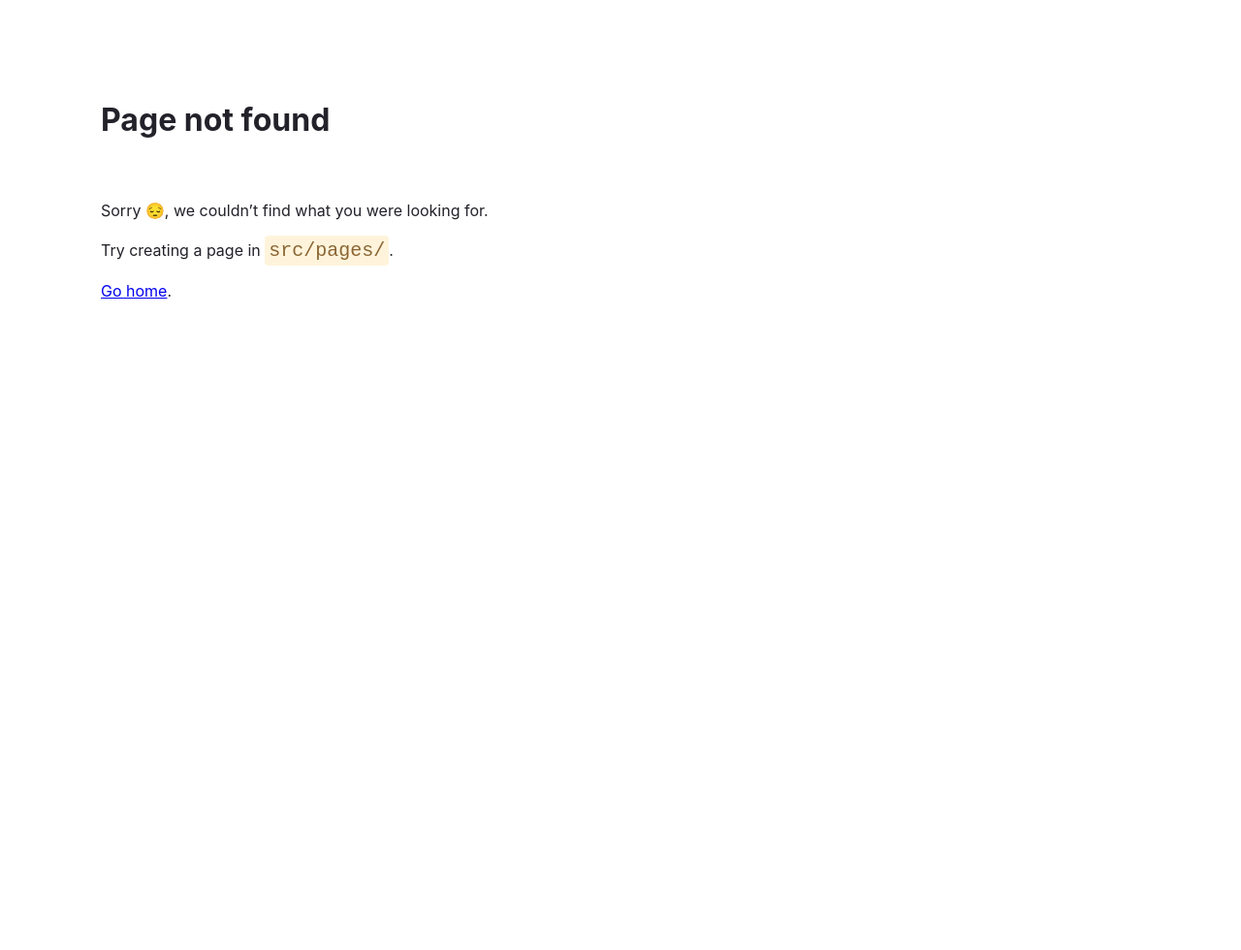
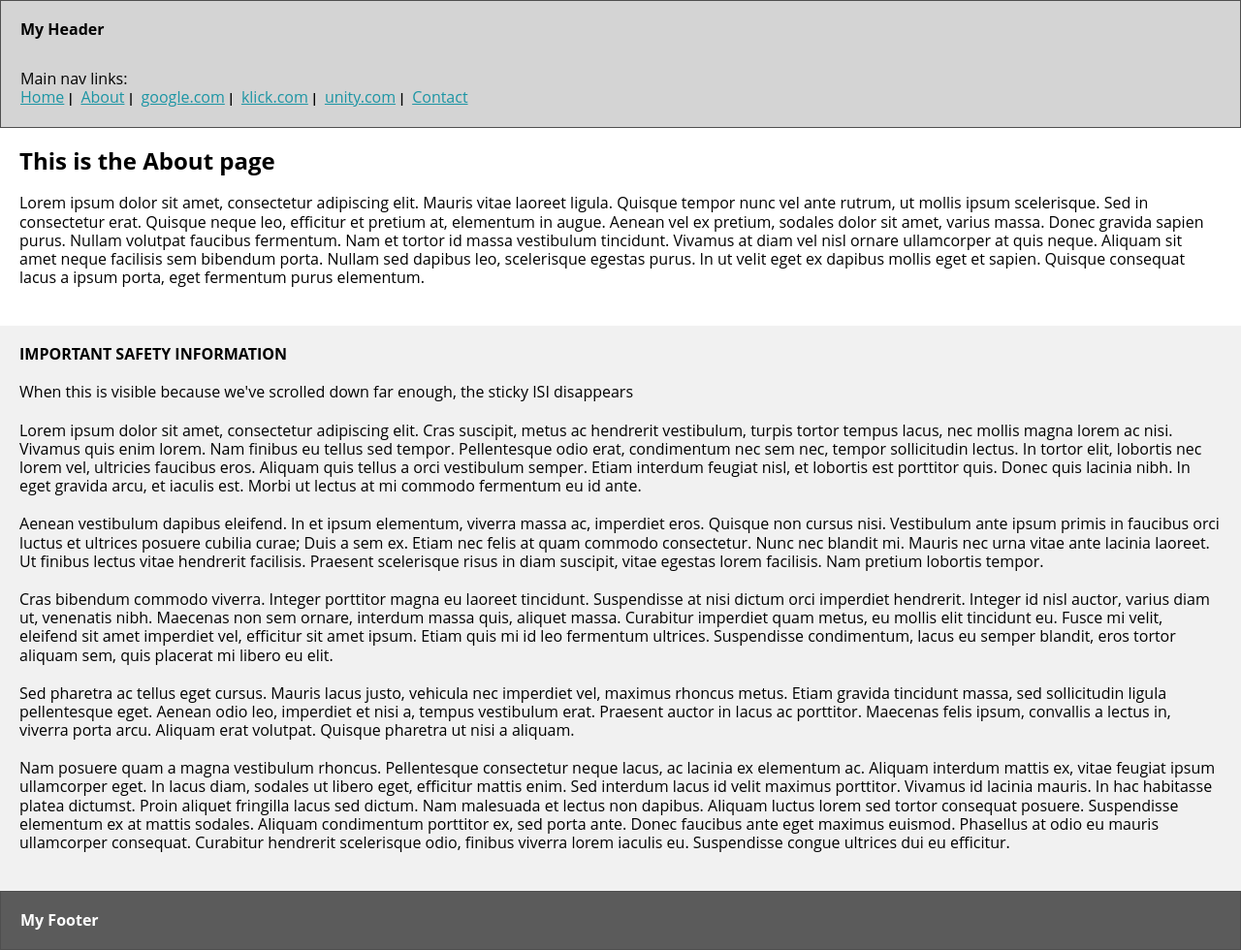
Before and after one commit to JusticeAmpofo/gatsby-sample-website, a Gatsby site: page /about in a window 1280 px wide. Before the commit this address had no page. Shown: the whole page at 97% size. Before the commit the page ends 800 px from the top, so only its background shows below. Built offline with nearby package versions, Linux system fonts and the light colour scheme; Gatsby itself is replaced by a stand-in of ours.

Commit message:
add internal links

```diff
--- a/src/components/Header.js
+++ b/src/components/Header.js
@@ -1,18 +1,37 @@
 import React, { useState } from 'react';
+import { Link } from 'gatsby';
 import './header.css';
 
 const menuLinks = [
     {
+        name: 'Home',
+        href: '/',
+        isInternal: true,
+    },
+    {
+        name: 'About',
+        href: '/about',
+        isInternal: true,
+    },
+    {
         name: 'google.com',
         href: 'https://www.google.com',
+        isInternal: false,
     },
     {
         name: 'klick.com',
         href: 'https://www.klick.com',
+        isInternal: false,
     },
     {
         name: 'unity.com',
         href: 'https://unity.com/',
+        isInternal: false,
+    },
+    {
+        name: 'Contact',
+        href: '/contact',
+        isInternal: true,
     },
 ];
 
@@ -49,6 +68,14 @@ const Header = () => {
                                         key={index}
                                         className='navigation-block__list mr1'
                                     >
+                                        {menuLink.isInternal ? (
+                                            <Link
+                                                to={menuLink.href}
+                                                className='navigation-block__link'
+                                            >
+                                                {menuLink.name}
+                                            </Link>
+                                        ) : (
                                             <a
                                                 className='navigation-block__link'
                                                 href={menuLink.href}
@@ -57,6 +84,7 @@ const Header = () => {
                                             >
                                                 {menuLink.name}
                                             </a>
+                                        )}
                                     </li>
                                 );
                             })}
@@ -78,6 +106,14 @@ const Header = () => {
                                         key={index}
                                         className='navigation-block__list-mobile mb3'
                                     >
+                                        {menuLink.isInternal ? (
+                                            <Link
+                                                to={menuLink.href}
+                                                className='navigation-block__link navigation-block__link--mobile'
+                                            >
+                                                {menuLink.name}
+                                            </Link>
+                                        ) : (
                                             <a
                                                 className='navigation-block__link navigation-block__link--mobile'
                                                 href={menuLink.href}
@@ -86,6 +122,7 @@ const Header = () => {
                                             >
                                                 {menuLink.name}
                                             </a>
+                                        )}
                                     </li>
                                 );
                             })}
--- a/src/components/SafetyBar.js
+++ b/src/components/SafetyBar.js
@@ -19,6 +19,7 @@ const SafetyBar = ({ hideOffset, targetId }) => {
             setIsVisible(distanceToBottom < hideOffset);
         };
 
+        scrollHandler();
         window.addEventListener('scroll', scrollHandler);
     }, [hideOffset, targetId]);
 
--- /dev/null
+++ b/src/pages/about.js
@@ -0,0 +1,31 @@
+import React from 'react';
+import Layout from '../components/Layout';
+
+const AboutPage = () => {
+    return (
+        <Layout>
+            <div className='container about'>
+                <h2 className='mb5'>This is the About page</h2>
+                <p className='mb5'>
+                    Lorem ipsum dolor sit amet, consectetur adipiscing elit.
+                    Mauris vitae laoreet ligula. Quisque tempor nunc vel ante
+                    rutrum, ut mollis ipsum scelerisque. Sed in consectetur
+                    erat. Quisque neque leo, efficitur et pretium at, elementum
+                    in augue. Aenean vel ex pretium, sodales dolor sit amet,
+                    varius massa. Donec gravida sapien purus. Nullam volutpat
+                    faucibus fermentum. Nam et tortor id massa vestibulum
+                    tincidunt. Vivamus at diam vel nisl ornare ullamcorper at
+                    quis neque. Aliquam sit amet neque facilisis sem bibendum
+                    porta. Nullam sed dapibus leo, scelerisque egestas purus. In
+                    ut velit eget ex dapibus mollis eget et sapien. Quisque
+                    consequat lacus a ipsum porta, eget fermentum purus
+                    elementum.
+                </p>
+            </div>
+        </Layout>
+    );
+};
+
+export default AboutPage;
+
+export const Head = () => <title>About Page</title>;
--- /dev/null
+++ b/src/pages/contact.css
@@ -0,0 +1,3 @@
+.form__label {
+    display: block;
+}
```
Also changed, not shown: src/pages/contact.js (added, +39 -0 lines). Lines whose indentation alone changed are shown as unchanged.
